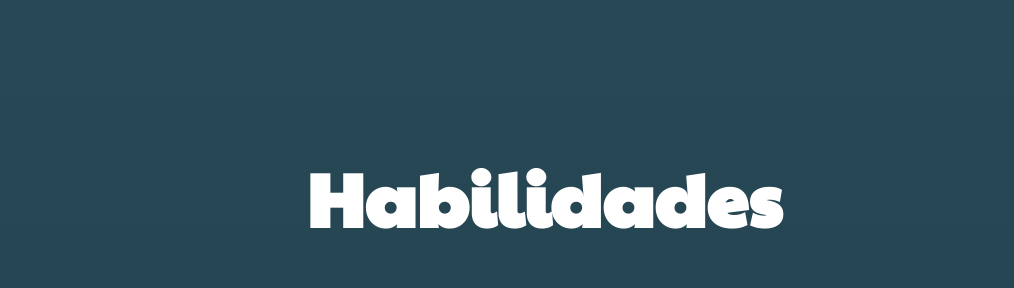
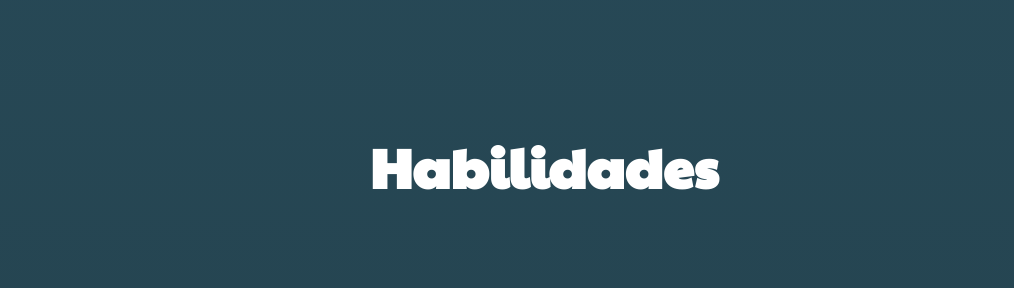
Before and after one commit to daaaan12/danilocosta, a plain HTML site: page index.html in a window 1280 px wide. Shown: the part 1298-1586 px from the top of the page, without its empty margins (154-1168 px from the left). Drawn offline with Linux system fonts and the light colour scheme; files whose address does not match are found by name; a web font is replaced by a local one.

Commit message:
Update habilidades.css

```diff
--- a/assests/habilidades.css
+++ b/assests/habilidades.css
@@ -5,7 +5,7 @@
 
 .habilidades-pd h2 {
     text-align: center;
-    font-size: 75px;
+    font-size: 55px;
     padding-bottom: 70px;
 }
 
```
